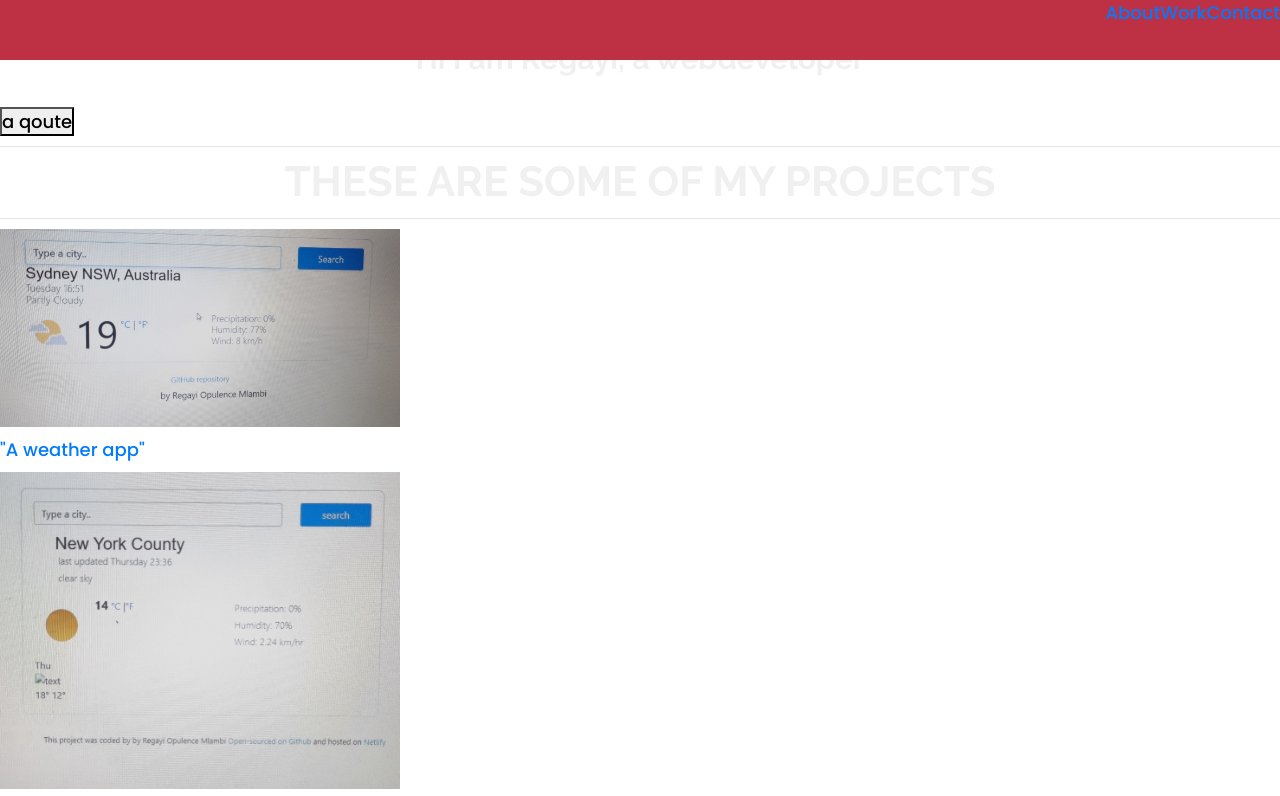
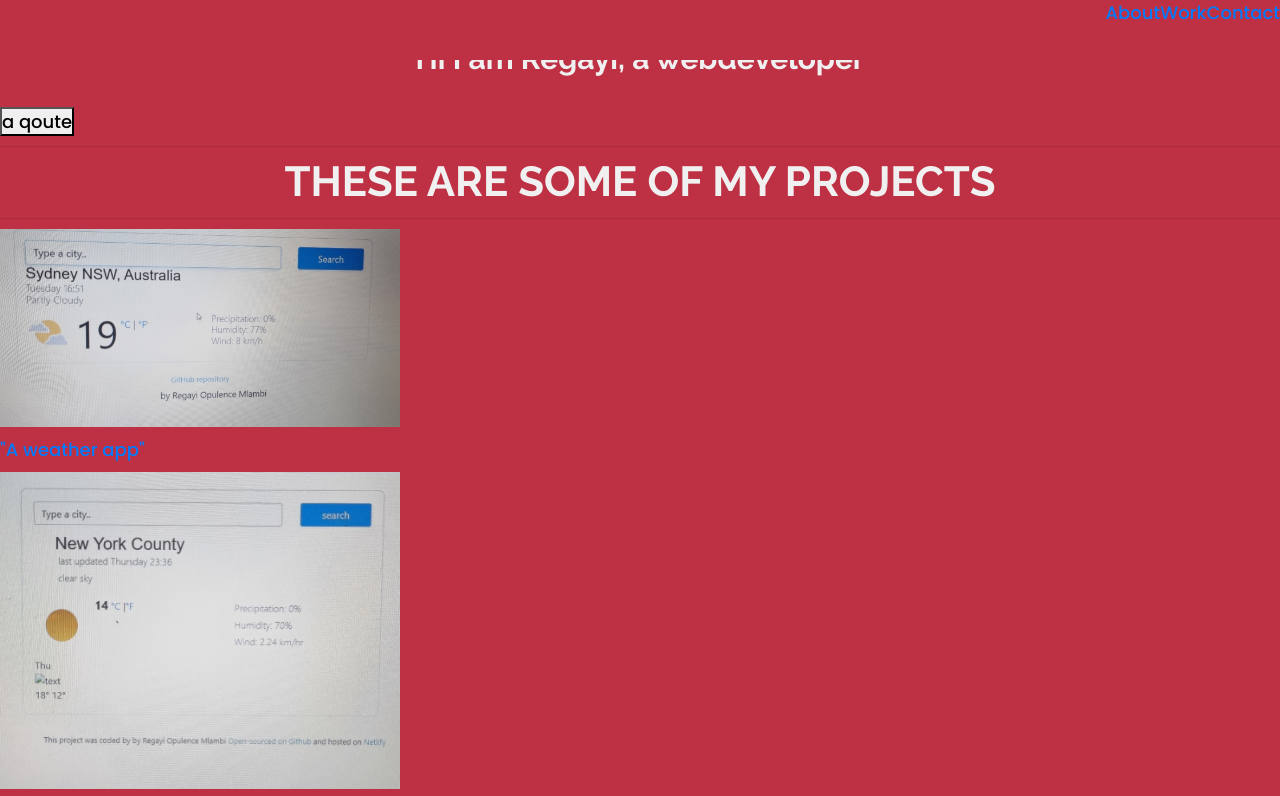
Before and after one commit to P-bot-0ps/P-bot-Ops-.github.io, a plain HTML site: page index.html in a window 1280 px wide. Shown: the top 796 px of the page. Drawn offline with nearby package versions, Linux system fonts and the light colour scheme.

Commit message:
changed body color

```diff
--- a/styles.css
+++ b/styles.css
@@ -43,7 +43,8 @@ body {
   font-weight: 400;
   line-height: 1.4;
   color: var(--main-white);
-  height: 100%;
+  height: 100vh;
+  background-color: var(--main-red);
   }
 
 h1,
```
